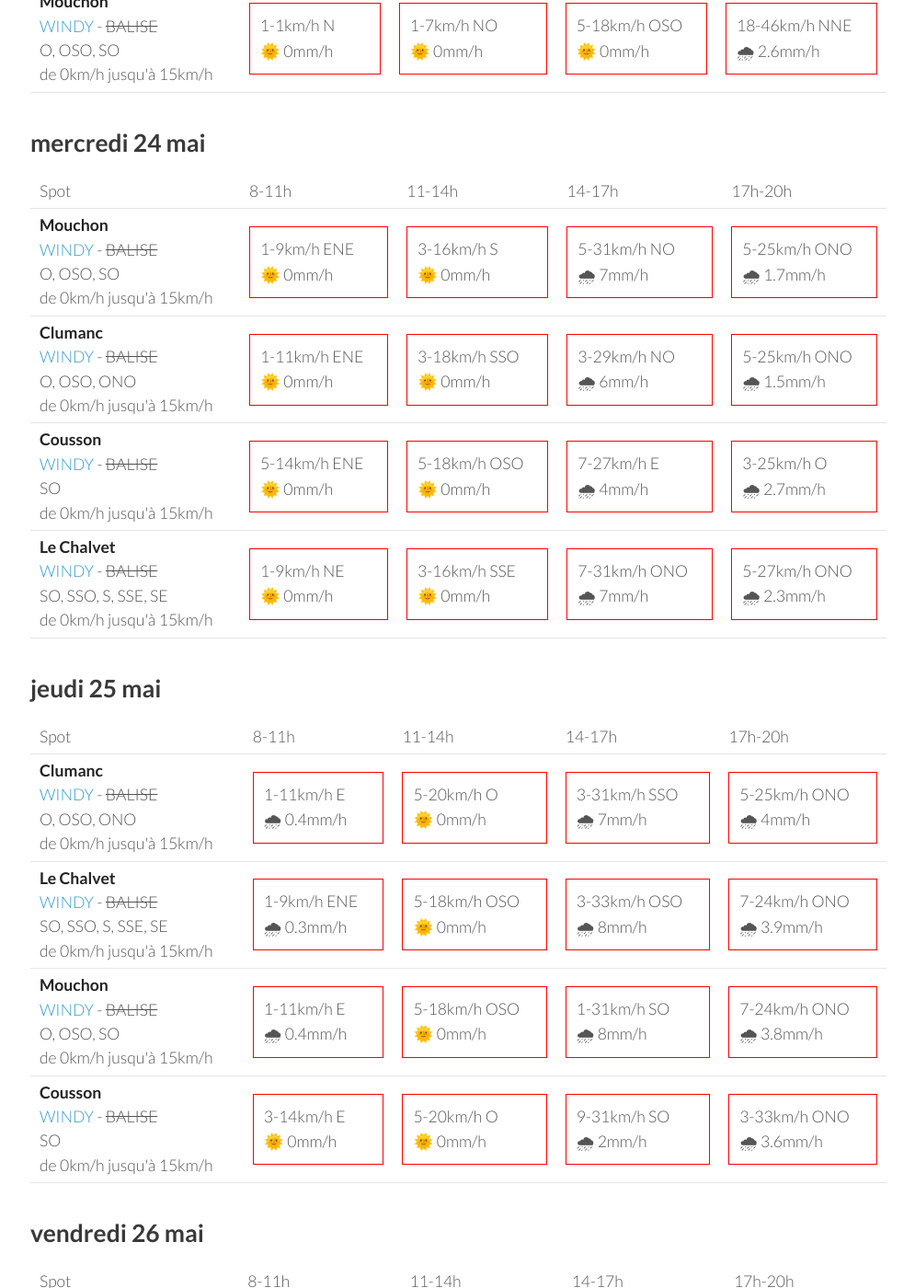
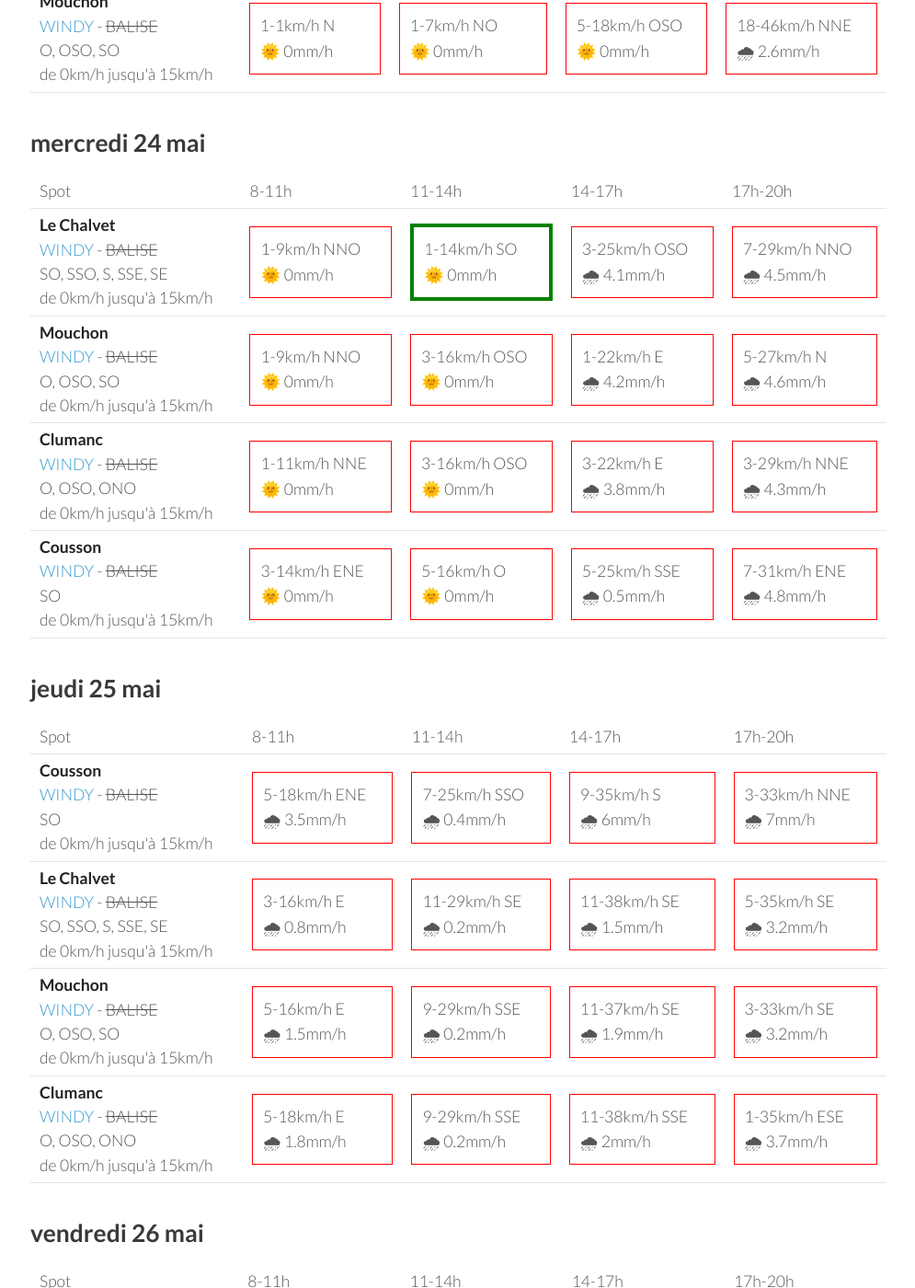
Before and after one commit to parapente-dans-le-nord/parapente-dans-le-nord.github.io, a Jekyll site: the page built from saint_andre.markdown, in a window 1280 px wide and 1400 px high, scrolled down 1325 px. Shown: the whole window at 92% size, without its empty margins (25-1020 px from the left). Built offline with Jekyll 4.4.1, drawn with Linux system fonts in a browser that asks for light colours; some of the changed text lies outside the part shown.

Commit message:
update index.markdown

```diff
--- a/saint_andre.markdown
+++ b/saint_andre.markdown
@@ -130,42 +130,42 @@ page mise à jour le lundi 22 mai 13:36
       <td>17h-20h</td>
     </tr>
 <tr>
+        <td><strong>Le Chalvet</strong><br><a href="https://windy.com/43.979/6.480?43.866,6.480,10,m:eSsaglX">WINDY</a> - <span class="no-balise"> BALISE </span><br> <span class="vent-favorable">SO, SSO, S, SSE, SE</span><br><span class="force-vent">de 0km/h jusqu'à 15km/h</span> </td>
+
+            <td><div class="not-flyable"><p>1-9km/h NNO</p><p>🌞 0mm/h</p></div></td>
+            <td><div class="flyable"><p>1-14km/h SO</p><p>🌞 0mm/h</p></div></td>
+            <td><div class="not-flyable"><p>3-25km/h OSO</p><p>🌧 4.1mm/h</p></div></td>
+            <td><div class="not-flyable"><p>7-29km/h NNO</p><p>🌧 4.5mm/h</p></div></td>
+
+
+    </tr>
+<tr>
         <td><strong>Mouchon</strong><br><a href="https://windy.com/43.992/6.424?43.878,6.425,10,m:eSuaglR">WINDY</a> - <span class="no-balise"> BALISE </span><br> <span class="vent-favorable">O, OSO, SO</span><br><span class="force-vent">de 0km/h jusqu'à 15km/h</span> </td>
 
-            <td><div class="not-flyable"><p>1-9km/h ENE</p><p>🌞 0mm/h</p></div></td>
-            <td><div class="not-flyable"><p>3-16km/h S</p><p>🌞 0mm/h</p></div></td>
-            <td><div class="not-flyable"><p>5-31km/h NO</p><p>🌧 7mm/h</p></div></td>
-            <td><div class="not-flyable"><p>5-25km/h ONO</p><p>🌧 1.7mm/h</p></div></td>
+            <td><div class="not-flyable"><p>1-9km/h NNO</p><p>🌞 0mm/h</p></div></td>
+            <td><div class="not-flyable"><p>3-16km/h OSO</p><p>🌞 0mm/h</p></div></td>
+            <td><div class="not-flyable"><p>1-22km/h E</p><p>🌧 4.2mm/h</p></div></td>
+            <td><div class="not-flyable"><p>5-27km/h N</p><p>🌧 4.6mm/h</p></div></td>
 
 
     </tr>
 <tr>
         <td><strong>Clumanc</strong><br><a href="https://windy.com/44.027/6.402?43.914,6.403,10,m:eSxaglP">WINDY</a> - <span class="no-balise"> BALISE </span><br> <span class="vent-favorable">O, OSO, ONO</span><br><span class="force-vent">de 0km/h jusqu'à 15km/h</span> </td>
 
-            <td><div class="not-flyable"><p>1-11km/h ENE</p><p>🌞 0mm/h</p></div></td>
-            <td><div class="not-flyable"><p>3-18km/h SSO</p><p>🌞 0mm/h</p></div></td>
-            <td><div class="not-flyable"><p>3-29km/h NO</p><p>🌧 6mm/h</p></div></td>
-            <td><div class="not-flyable"><p>5-25km/h ONO</p><p>🌧 1.5mm/h</p></div></td>
+            <td><div class="not-flyable"><p>1-11km/h NNE</p><p>🌞 0mm/h</p></div></td>
+            <td><div class="not-flyable"><p>3-16km/h OSO</p><p>🌞 0mm/h</p></div></td>
+            <td><div class="not-flyable"><p>3-22km/h E</p><p>🌧 3.8mm/h</p></div></td>
+            <td><div class="not-flyable"><p>3-29km/h NNE</p><p>🌧 4.3mm/h</p></div></td>
 
 
     </tr>
 <tr>
         <td><strong>Cousson</strong><br><a href="https://windy.com/44.054/6.240?43.940,6.241,10,m:eSAaglz">WINDY</a> - <span class="no-balise"> BALISE </span><br> <span class="vent-favorable">SO</span><br><span class="force-vent">de 0km/h jusqu'à 15km/h</span> </td>
 
-            <td><div class="not-flyable"><p>5-14km/h ENE</p><p>🌞 0mm/h</p></div></td>
-            <td><div class="not-flyable"><p>5-18km/h OSO</p><p>🌞 0mm/h</p></div></td>
-            <td><div class="not-flyable"><p>7-27km/h E</p><p>🌧 4mm/h</p></div></td>
-            <td><div class="not-flyable"><p>3-25km/h O</p><p>🌧 2.7mm/h</p></div></td>
-
-
-    </tr>
-<tr>
-        <td><strong>Le Chalvet</strong><br><a href="https://windy.com/43.979/6.480?43.866,6.480,10,m:eSsaglX">WINDY</a> - <span class="no-balise"> BALISE </span><br> <span class="vent-favorable">SO, SSO, S, SSE, SE</span><br><span class="force-vent">de 0km/h jusqu'à 15km/h</span> </td>
-
-            <td><div class="not-flyable"><p>1-9km/h NE</p><p>🌞 0mm/h</p></div></td>
-            <td><div class="not-flyable"><p>3-16km/h SSE</p><p>🌞 0mm/h</p></div></td>
-            <td><div class="not-flyable"><p>7-31km/h ONO</p><p>🌧 7mm/h</p></div></td>
-            <td><div class="not-flyable"><p>5-27km/h ONO</p><p>🌧 2.3mm/h</p></div></td>
+            <td><div class="not-flyable"><p>3-14km/h ENE</p><p>🌞 0mm/h</p></div></td>
+            <td><div class="not-flyable"><p>5-16km/h O</p><p>🌞 0mm/h</p></div></td>
+            <td><div class="not-flyable"><p>5-25km/h SSE</p><p>🌧 0.5mm/h</p></div></td>
+            <td><div class="not-flyable"><p>7-31km/h ENE</p><p>🌧 4.8mm/h</p></div></td>
 
 
     </tr>
@@ -186,42 +186,42 @@ page mise à jour le lundi 22 mai 13:36
       <td>17h-20h</td>
     </tr>
 <tr>
-        <td><strong>Clumanc</strong><br><a href="https://windy.com/44.027/6.402?43.914,6.403,10,m:eSxaglP">WINDY</a> - <span class="no-balise"> BALISE </span><br> <span class="vent-favorable">O, OSO, ONO</span><br><span class="force-vent">de 0km/h jusqu'à 15km/h</span> </td>
+        <td><strong>Cousson</strong><br><a href="https://windy.com/44.054/6.240?43.940,6.241,10,m:eSAaglz">WINDY</a> - <span class="no-balise"> BALISE </span><br> <span class="vent-favorable">SO</span><br><span class="force-vent">de 0km/h jusqu'à 15km/h</span> </td>
 
-            <td><div class="not-flyable"><p>1-11km/h E</p><p>🌧 0.4mm/h</p></div></td>
-            <td><div class="not-flyable"><p>5-20km/h O</p><p>🌞 0mm/h</p></div></td>
-            <td><div class="not-flyable"><p>3-31km/h SSO</p><p>🌧 7mm/h</p></div></td>
-            <td><div class="not-flyable"><p>5-25km/h ONO</p><p>🌧 4mm/h</p></div></td>
+            <td><div class="not-flyable"><p>5-18km/h ENE</p><p>🌧 3.5mm/h</p></div></td>
+            <td><div class="not-flyable"><p>7-25km/h SSO</p><p>🌧 0.4mm/h</p></div></td>
+            <td><div class="not-flyable"><p>9-35km/h S</p><p>🌧 6mm/h</p></div></td>
+            <td><div class="not-flyable"><p>3-33km/h NNE</p><p>🌧 7mm/h</p></div></td>
 
 
     </tr>
 <tr>
         <td><strong>Le Chalvet</strong><br><a href="https://windy.com/43.979/6.480?43.866,6.480,10,m:eSsaglX">WINDY</a> - <span class="no-balise"> BALISE </span><br> <span class="vent-favorable">SO, SSO, S, SSE, SE</span><br><span class="force-vent">de 0km/h jusqu'à 15km/h</span> </td>
 
-            <td><div class="not-flyable"><p>1-9km/h ENE</p><p>🌧 0.3mm/h</p></div></td>
-            <td><div class="not-flyable"><p>5-18km/h OSO</p><p>🌞 0mm/h</p></div></td>
-            <td><div class="not-flyable"><p>3-33km/h OSO</p><p>🌧 8mm/h</p></div></td>
-            <td><div class="not-flyable"><p>7-24km/h ONO</p><p>🌧 3.9mm/h</p></div></td>
+            <td><div class="not-flyable"><p>3-16km/h E</p><p>🌧 0.8mm/h</p></div></td>
+            <td><div class="not-flyable"><p>11-29km/h SE</p><p>🌧 0.2mm/h</p></div></td>
+            <td><div class="not-flyable"><p>11-38km/h SE</p><p>🌧 1.5mm/h</p></div></td>
+            <td><div class="not-flyable"><p>5-35km/h SE</p><p>🌧 3.2mm/h</p></div></td>
 
 
     </tr>
 <tr>
         <td><strong>Mouchon</strong><br><a href="https://windy.com/43.992/6.424?43.878,6.425,10,m:eSuaglR">WINDY</a> - <span class="no-balise"> BALISE </span><br> <span class="vent-favorable">O, OSO, SO</span><br><span class="force-vent">de 0km/h jusqu'à 15km/h</span> </td>
 
-            <td><div class="not-flyable"><p>1-11km/h E</p><p>🌧 0.4mm/h</p></div></td>
-            <td><div class="not-flyable"><p>5-18km/h OSO</p><p>🌞 0mm/h</p></div></td>
-            <td><div class="not-flyable"><p>1-31km/h SO</p><p>🌧 8mm/h</p></div></td>
-            <td><div class="not-flyable"><p>7-24km/h ONO</p><p>🌧 3.8mm/h</p></div></td>
+            <td><div class="not-flyable"><p>5-16km/h E</p><p>🌧 1.5mm/h</p></div></td>
+            <td><div class="not-flyable"><p>9-29km/h SSE</p><p>🌧 0.2mm/h</p></div></td>
+            <td><div class="not-flyable"><p>11-37km/h SE</p><p>🌧 1.9mm/h</p></div></td>
+            <td><div class="not-flyable"><p>3-33km/h SE</p><p>🌧 3.2mm/h</p></div></td>
 
 
     </tr>
 <tr>
-        <td><strong>Cousson</strong><br><a href="https://windy.com/44.054/6.240?43.940,6.241,10,m:eSAaglz">WINDY</a> - <span class="no-balise"> BALISE </span><br> <span class="vent-favorable">SO</span><br><span class="force-vent">de 0km/h jusqu'à 15km/h</span> </td>
+        <td><strong>Clumanc</strong><br><a href="https://windy.com/44.027/6.402?43.914,6.403,10,m:eSxaglP">WINDY</a> - <span class="no-balise"> BALISE </span><br> <span class="vent-favorable">O, OSO, ONO</span><br><span class="force-vent">de 0km/h jusqu'à 15km/h</span> </td>
 
-            <td><div class="not-flyable"><p>3-14km/h E</p><p>🌞 0mm/h</p></div></td>
-            <td><div class="not-flyable"><p>5-20km/h O</p><p>🌞 0mm/h</p></div></td>
-            <td><div class="not-flyable"><p>9-31km/h SO</p><p>🌧 2mm/h</p></div></td>
-            <td><div class="not-flyable"><p>3-33km/h ONO</p><p>🌧 3.6mm/h</p></div></td>
+            <td><div class="not-flyable"><p>5-18km/h E</p><p>🌧 1.8mm/h</p></div></td>
+            <td><div class="not-flyable"><p>9-29km/h SSE</p><p>🌧 0.2mm/h</p></div></td>
+            <td><div class="not-flyable"><p>11-38km/h SSE</p><p>🌧 2mm/h</p></div></td>
+            <td><div class="not-flyable"><p>1-35km/h ESE</p><p>🌧 3.7mm/h</p></div></td>
 
 
     </tr>
```
Also changed, not shown: other parts of saint_andre.markdown (+1 -1 lines).
